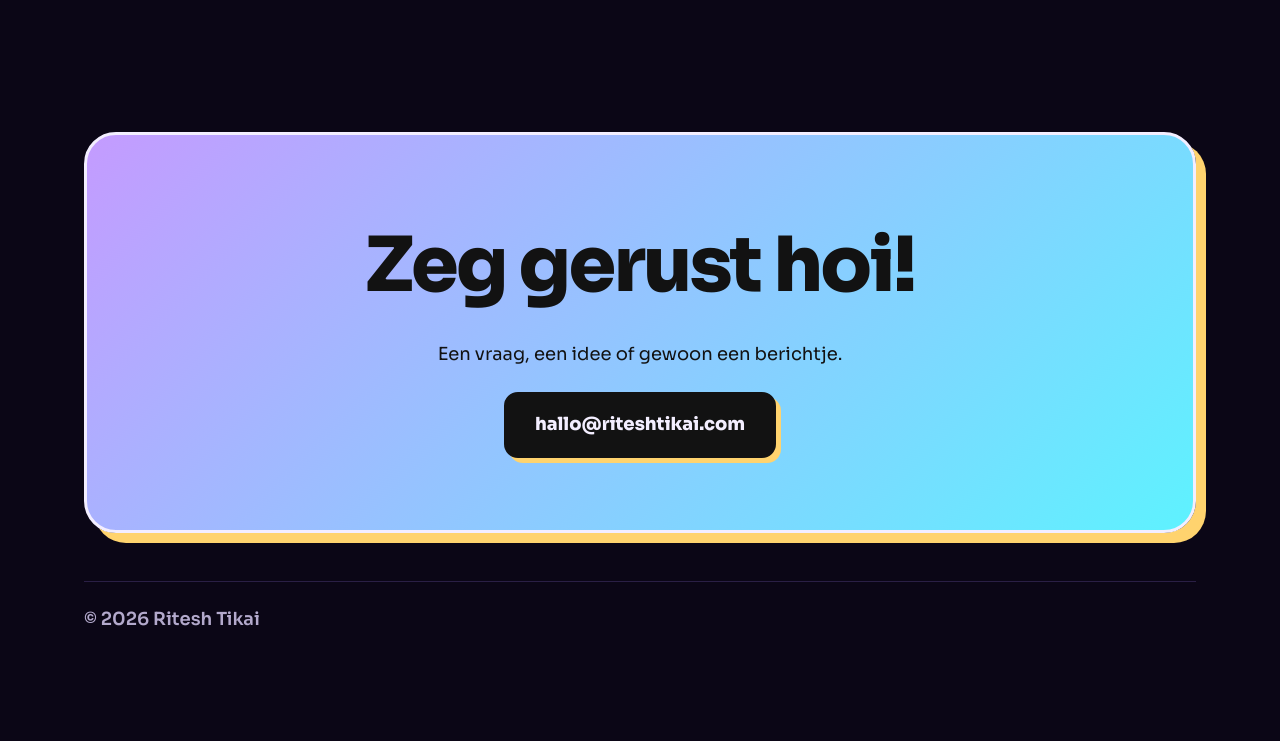
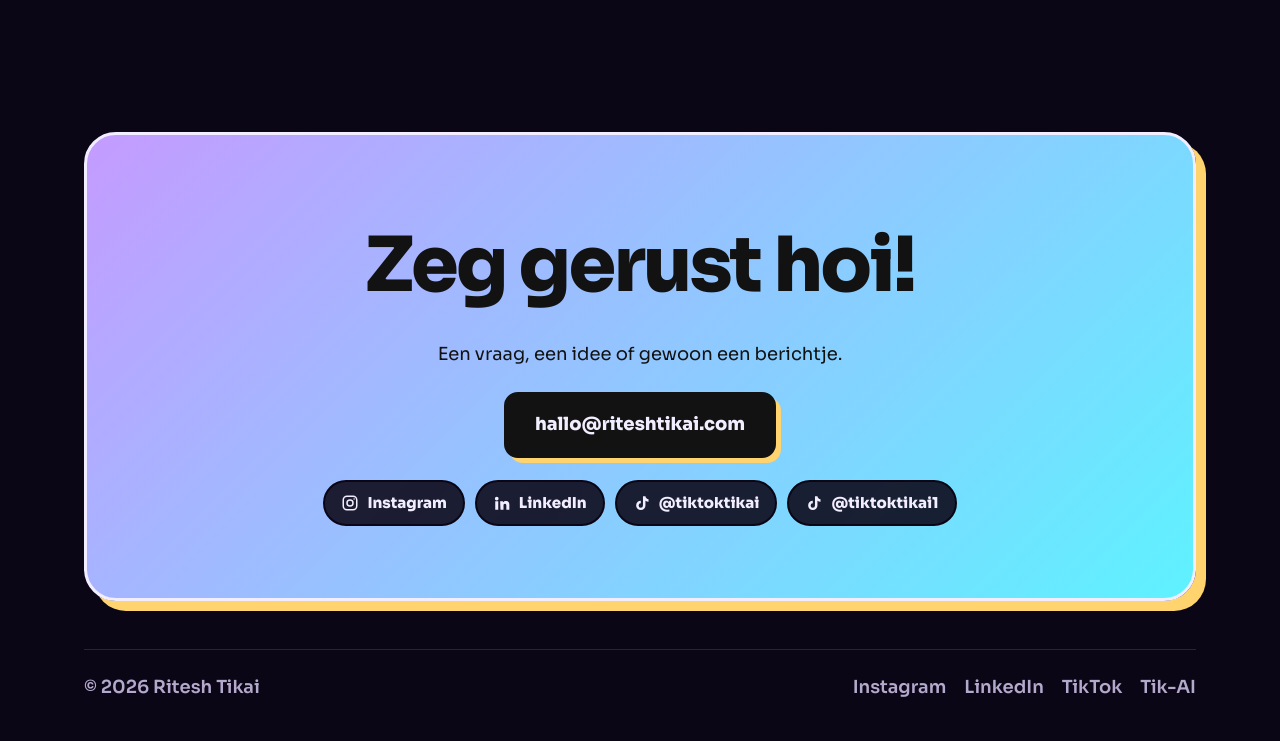
Before and after one commit to ritesh101010/riteshtikai-staging, a plain HTML site: page index.html in a window 1280 px wide. Shown: the part 1462-2203 px from the top of the page. Before the commit the page ends 2136 px from the top, so only its background shows below. Drawn offline with Linux system fonts and the light colour scheme; animation ran at ten frames a second.

Commit message:
Kanalen: @tiktoktikai en @tiktoktikai1, Instagram en LinkedIn toegevoegd
Co-Authored-By: Claude Opus 5.5 <noreply@anthropic.com>

```diff
--- a/index.html
+++ b/index.html
@@ -115,7 +115,16 @@
   .contact .btn{box-shadow:5px 5px 0 var(--yellow)}
   .face{overflow:hidden}
   .face video{position:absolute;inset:0;width:100%;height:100%;object-fit:cover;object-position:50% 36%}
+  .socials{display:flex;flex-wrap:wrap;justify-content:center;gap:10px;margin-top:22px}
+  .socials a{display:inline-flex;align-items:center;gap:8px;padding:9px 16px;border-radius:999px;background:rgba(11,6,22,.88);color:#f3eeff;font-weight:700;font-size:15px;text-decoration:none;border:2px solid #0b0616;transition:transform .15s}
+  .socials a:hover{transform:translateY(-2px)}
+  footer{display:flex;justify-content:space-between;align-items:center;flex-wrap:wrap;gap:12px}
+  footer .foot{display:flex;flex-wrap:wrap;gap:8px 18px}
+  footer .foot a{white-space:nowrap}
+  footer .foot a{color:var(--muted);text-decoration:none}footer .foot a:hover{color:var(--ink);text-decoration:underline}
+  @media (prefers-reduced-motion:reduce){.socials a{transition:none}}
 </style>
+<script type="application/ld+json">{"@context":"https://schema.org","@type":"Person","name":"Ritesh Tikai","url":"https://www.riteshtikai.com","sameAs":["https://www.instagram.com/riteshtikai/","https://www.linkedin.com/in/ritesh-tikai-97643459/","https://www.tiktok.com/@tiktoktikai","https://www.tiktok.com/@tiktoktikai1"]}</script>
 </head>
 <body>
 <a class="skip" href="#main">Naar inhoud</a>
@@ -164,7 +173,7 @@
         </div>
       </div>
       <div class="channels">
-        <a class="pk" href="https://www.tiktok.com/"><i style="background:var(--pink)">🙂</i>Volg @[persoonlijk]</a>
+        <a class="pk" href="https://www.tiktok.com/@tiktoktikai"><i style="background:var(--pink)">🙂</i>Volg @tiktoktikai</a>
         <a class="wk" href="https://www.tiktok.com/@tiktoktikai1"><i style="background:var(--cyan)">🤖</i>Volg @tiktoktikai1</a>
       </div>
       <div class="stage">
@@ -179,13 +188,14 @@
       <h2 id="c-h">Zeg gerust hoi!</h2>
       <p>Een vraag, een idee of gewoon een berichtje.</p>
       <a class="btn" href="mailto:hallo@riteshtikai.com">hallo@riteshtikai.com</a>
+      <div class="socials" aria-label="Volg mij"><a href="https://www.instagram.com/riteshtikai/" rel="me"><svg viewBox="0 0 24 24" width="18" height="18" aria-hidden="true" fill="none" stroke="currentColor" stroke-width="2"><rect x="3" y="3" width="18" height="18" rx="5"/><circle cx="12" cy="12" r="4"/><circle cx="17.5" cy="6.5" r="1" fill="currentColor" stroke="none"/></svg>Instagram</a><a href="https://www.linkedin.com/in/ritesh-tikai-97643459/" rel="me"><svg viewBox="0 0 24 24" width="18" height="18" aria-hidden="true" fill="currentColor"><path d="M4.98 3.5a2.5 2.5 0 1 1 0 5 2.5 2.5 0 0 1 0-5zM3 9.5h4V21H3zM9.5 9.5h3.8v1.6h.1c.5-1 1.8-1.9 3.7-1.9 4 0 4.7 2.5 4.7 5.8V21h-4v-5.2c0-1.2 0-2.8-1.8-2.8s-2 1.3-2 2.7V21h-4z"/></svg>LinkedIn</a><a href="https://www.tiktok.com/@tiktoktikai" rel="me"><svg viewBox="0 0 24 24" width="18" height="18" aria-hidden="true" fill="currentColor"><path d="M16.6 3c.4 2.2 1.9 3.8 4.1 4v3.3c-1.5 0-2.9-.4-4.1-1.2v6.1A6.2 6.2 0 1 1 10.4 9v3.4a2.9 2.9 0 1 0 2.9 2.9V3z"/></svg>@tiktoktikai</a><a href="https://www.tiktok.com/@tiktoktikai1" rel="me"><svg viewBox="0 0 24 24" width="18" height="18" aria-hidden="true" fill="currentColor"><path d="M16.6 3c.4 2.2 1.9 3.8 4.1 4v3.3c-1.5 0-2.9-.4-4.1-1.2v6.1A6.2 6.2 0 1 1 10.4 9v3.4a2.9 2.9 0 1 0 2.9 2.9V3z"/></svg>@tiktoktikai1</a></div>
     </section>
   </main>
-  <footer>© 2026 Ritesh Tikai</footer>
+  <footer><span>© 2026 Ritesh Tikai</span><div class="foot" role="navigation" aria-label="Sociale media"><a href="https://www.instagram.com/riteshtikai/">Instagram</a><a href="https://www.linkedin.com/in/ritesh-tikai-97643459/">LinkedIn</a><a href="https://www.tiktok.com/@tiktoktikai">TikTok</a><a href="https://www.tiktok.com/@tiktoktikai1">Tik-AI</a></div></footer>
 </div>
 <script>
 /* Vul hier je echte video-links in (url = link naar de TikTok-video). */
-const P = "https://www.tiktok.com/", W = "https://www.tiktok.com/@tiktoktikai1";
+const P = "https://www.tiktok.com/@tiktoktikai", W = "https://www.tiktok.com/@tiktoktikai1";
 const VIDEOS = [
   ["werk","POV: kidnap een AI-expert","24k",W],["persoonlijk","Een dag uit mijn leven","12k",P],["werk","3 prompts die tijd besparen","15k",W],
   ["persoonlijk","Achter de schermen","8,4k",P],["werk","AI-mythe ontkracht","11k",W],["persoonlijk","Weekendje weg","5,1k",P],
```
